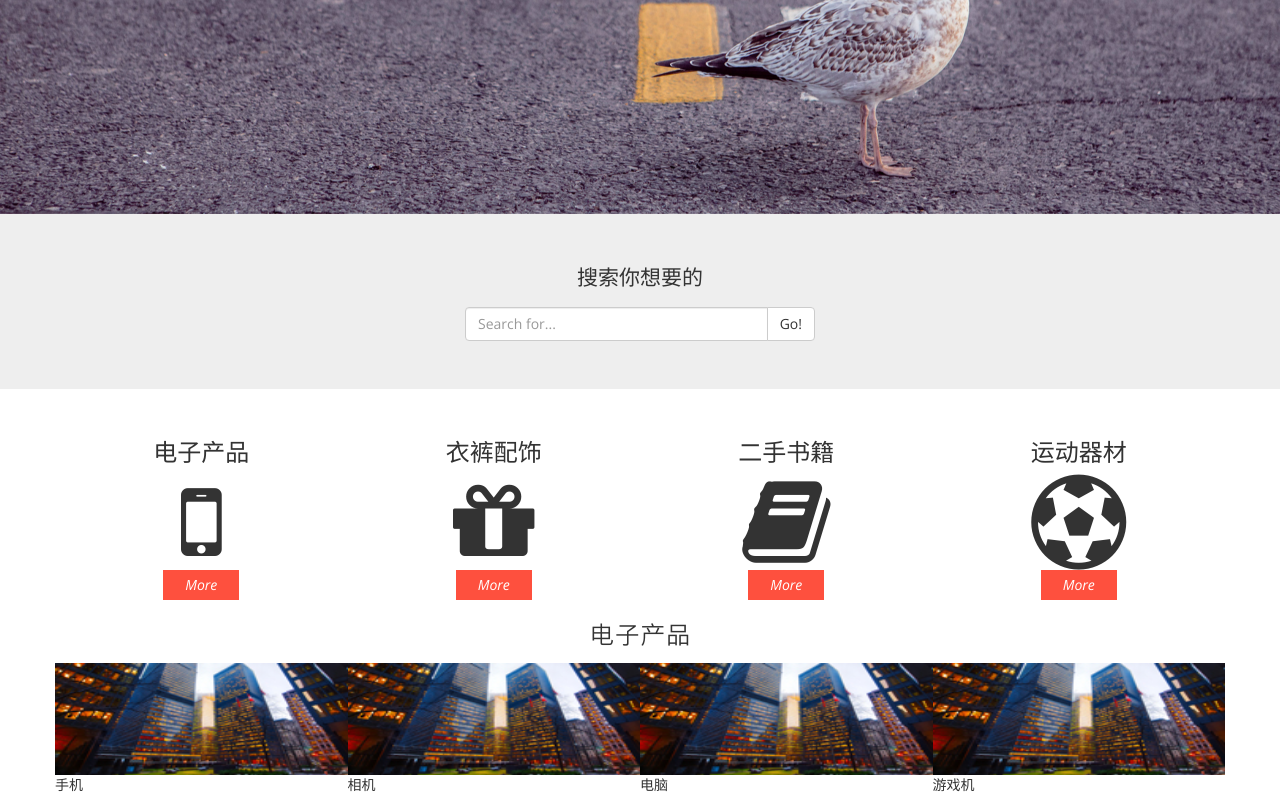
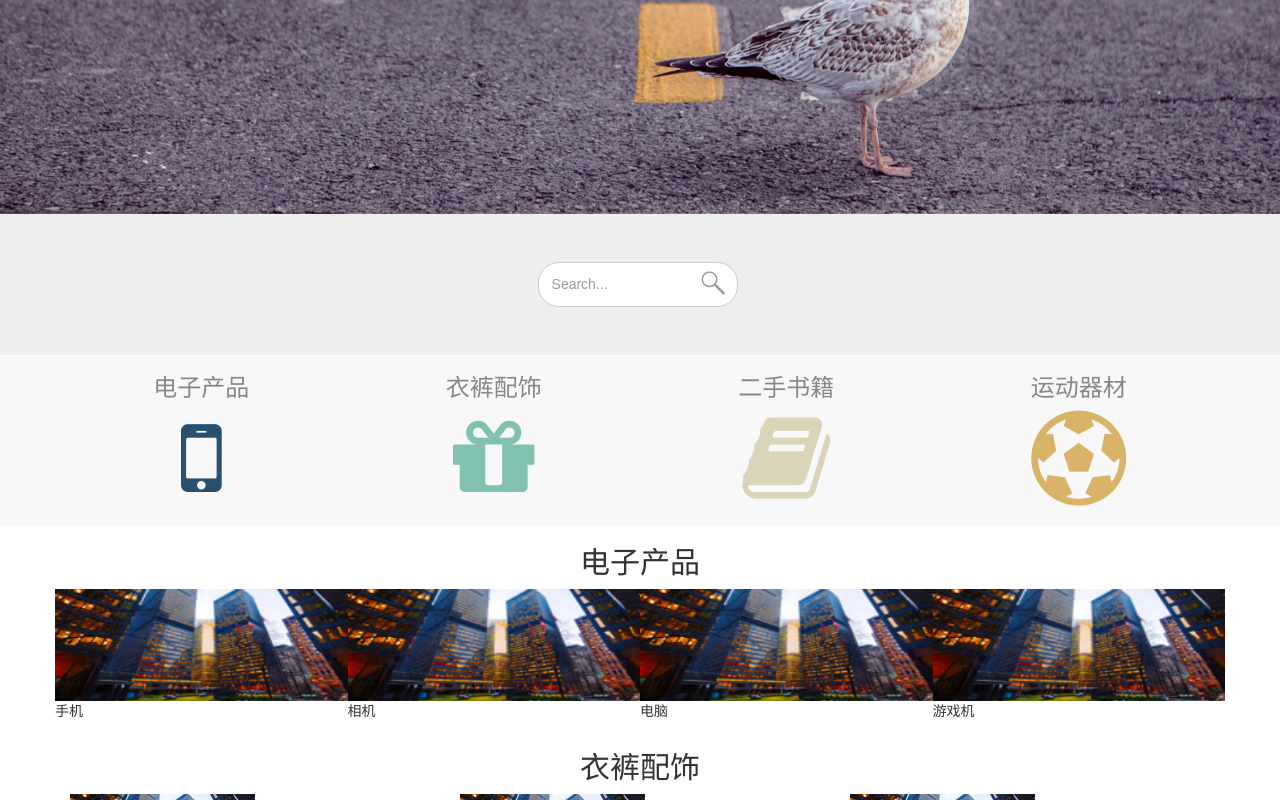
Before and after one commit to BillQiu/graduation-project, a plain HTML site: page index.html in a window 1280 px wide. Shown: the part 496-1296 px from the top of the page. Drawn offline with nearby package versions, Linux system fonts and the light colour scheme.

Commit message:
搜索框添加效果

```diff
--- a/css/main.css
+++ b/css/main.css
@@ -1,21 +1,27 @@
-body {font-family: "Open Sans", sans-serif;}
+body {font-family: arial, "Open Sans", sans-serif;}
 
-/*web font*/
-@font-face {
-	font-family: "pinghei-light";
-	src:url("../font/PingHei-light.woff");
+/*icon font*/
 
-}
 /*page-header*/
 .page-header {
 	border-bottom: none;
 	margin: 0;
 	background: #eee;
-	padding-bottom: 40px
+	padding-bottom: 40px;
 }
 
-h1 {display: inline-block; font-weight: 700; color: #5c5c5c; font-family: "Lobster";}
-h2 {text-align: center; font-family: "pinghei-light"}
+
+h1 {
+	display: inline-block;
+	font-weight: 700;
+	color: #5c5c5c;
+	font-family: "Lobster";
+}
+
+h2 {
+	text-align: center;
+	font-weight: 400;
+}
 
 #logo {
 	position: absolute;
@@ -80,12 +86,75 @@ h2 {text-align: center; font-family: "pinghei-light"}
 	text-align: center;
 }
 
+.search-container p {
+	letter-spacing: 20px;
+	font-size: 30px;
+}
+
+@keyframes inputShadow {
+	0% {
+		box-shadow: none;
+	}
+
+	100% {
+		box-shadow: 0 0 50px #ccc;
+	}
+}
+input[type=text] {
+	border: 1px solid #ccc;
+	outline: medium;
+	height: 45px;
+	width: 200px;
+	border-radius: 21px;
+	padding-left: 13px;
+	color: #9d9d9d;
+}
+
+input[type=text]:focus {
+	animation: inputShadow .5s ease forwards;
+}
+
+input[type=submit] {
+	background: url(../images/search.png) no-repeat;
+	border:none;
+	outline: medium;
+	text-indent: -9999px;
+	width: 41px;
+	height: 26px;
+	margin-left: -40px;
+	opacity: .4;
+}
+
+.search-container i {
+	position: absolute;
+}
+
+.search-container .jumbotron {
+	margin-bottom: 0;
+}
+
 /*type*/
+.type-container {
+	background: #f8f8f8;
+	padding-bottom: 20px;
+}
+
+.type-container h3 {
+	font-weight: 400;
+	color: #888;
+}
+
 .type-container i {
 	font-size: 95px;
 	display: block;
+	cursor: pointer;
+	-webkit-transition: all .5s ease-in .05s;
+	transition: all .5s ease-in .05s;
 }
-
+.type-container i:hover {
+	-webkit-transform: scale(1.4) ;
+	transform: scale(1.4) ;
+}
 .type-container a {
 	display: inline-block;
 	padding: 5px 22px;
@@ -98,6 +167,23 @@ h2 {text-align: center; font-family: "pinghei-light"}
 .type-container .col-sm-3 {
 	text-align: center;
 }
+
+.type-container .col-sm-3:nth-child(1) i {
+	color: #285171;
+}
+
+.type-container .col-sm-3:nth-child(2) i {
+	color: #82C0AF;
+}
+
+.type-container .col-sm-3:nth-child(3) i {
+	color: #DAD4B9;
+}
+
+.type-container .col-sm-3:nth-child(4) i {
+	color: #D8B368;
+}
+
 
 /*digital*/
 .digital-container .col-sm-3 {
@@ -131,17 +217,3 @@ h2 {text-align: center; font-family: "pinghei-light"}
 	width: 67%;
 	height: 32%;
 }
-
-
-
-
-
-
-
-
-
-
-
-.dib {
-	display: inline-block;
-}
--- a/css/media-queries.css
+++ b/css/media-queries.css
@@ -0,0 +1,5 @@
+@media (max-width: 767px) {
+	.slider-container {display: none;}
+	#logo {display: none;}
+	.search-container input {height: 35px;}
+}
--- a/index.html
+++ b/index.html
@@ -5,6 +5,7 @@
         <meta http-equiv="X-UA-Compatible" content="IE=edge">
         <meta name="viewport" content="width=device-width, initial-scale=1">
         <title>大白兔</title>
+        <link rel="shortcut icon" href="icon/icon.ico">
         <!-- font -->
         <link rel="stylesheet" href="http://fonts.googleapis.com/css?family=Open+Sans:400italic,400">
         <link rel="stylesheet" href="http://fonts.googleapis.com/css?family=Lobster">
@@ -13,6 +14,7 @@
         <link href="font-awesome/css/font-awesome.min.css" rel="stylesheet">
         <link  href="flexslider/flexslider.css" rel="stylesheet">
         <link href="css/main.css" rel="stylesheet">
+        <link href="css/media-queries.css"rel="stylesheet">
         <!--[if lt IE 9]>
           <script src="//cdn.bootcss.com/html5shiv/3.7.2/html5shiv.min.js"></script>
           <script src="//cdn.bootcss.com/respond.js/1.4.2/respond.min.js"></script>
@@ -52,15 +54,12 @@
         <div class="search-container">
             <div class="jumbotron">
                 <div class="container">
-                    <p>搜索你想要的</p>
-                    <div class="col-sm-4 col-sm-offset-4">
-                        <div class="input-group">
-                            <input type="text" class="form-control" placeholder="Search for...">
-                            <span class="input-group-btn">
-                                <button class="btn btn-default" type="button">Go!</button>
-                            </span>
+                    <!-- <p>在这里</p> -->
+                    <!-- <p>有你想要的</p> -->
+                        <div class="input">
+                            <input type="text" name="s"  value="Search..." onfocus="this.value = '';" onblur="if (this.value == '') {this.value = 'Search...';}">
+                            <input type="submit" class="" value="Subscribe" id="submit" name="submit">
                         </div>
-                    </div>
                 </div>
             </div>
         </div>
@@ -73,21 +72,18 @@
                         <div class="service wow fadeInUp">
                             <h3>电子产品</h3>
                             <i class="fa fa-mobile"></i>
-                            <a class="" href="##">More</a>
                         </div>
                     </div>
                     <div class="col-sm-3">
                         <div class="service wow fadeInDown">
                             <h3>衣裤配饰</h3>
                             <i class="fa fa-gift"></i>
-                            <a class="" href="##">More</a>
                         </div>
                     </div>
                     <div class="col-sm-3">
                         <div class="service wow fadeInUp">
                             <h3>二手书籍</h3>
                             <i class="fa fa-book"></i>
-                            <a class="" href="##">More</a>
                         </div>
                     </div>
                     <div class="col-sm-3">
@@ -95,7 +91,6 @@
 
                             <h3>运动器材</h3>
                             <i class="fa fa-futbol-o"></i>
-                            <a class="" href="##">More</a>
                         </div>
                     </div>
                 </div>
@@ -212,6 +207,7 @@
         <script src="js/bootstrap.min.js"></script>
         <script src="flexslider/jquery.flexslider-min.js"></script>
         <script src="js/wow.min.js"></script>
+        <script src="js/animate.js"></script>
         <script type="text/javascript">
         $(function() {
             $(".flexslider").flexslider({
--- /dev/null
+++ b/js/animate.js
@@ -0,0 +1,26 @@
+
+// 搜索框动画
+$(function() {
+	$("input[type=text]").focus(function() {
+		$(this).animate({width: 250}, 500)
+		.siblings().animate({opacity: .6,}, 500);
+	}).blur(function() {
+		$(this).animate({width: 200}, 500)
+		.siblings().animate({opacity: .4}, 500);
+	});
+});
+
+
+
+// 四大类动画
+$(function() {
+	$(".type-container i").mousemove(function() {
+		if ( !$(this).siblings().is(":animated") ) {
+			$(this).siblings().animate({opacity: 0}, 500);
+		}
+	});
+	$(".type-container i").mouseleave(function() {
+		$(this).siblings().animate({opacity: 1}, 500);
+	});
+
+})
```
Also changed, not shown: font/PingHei-light.woff (deleted), icon/icon.ico (added), images/logo.png (added), images/search.png (added), images/slider/search.png (added), 4 other files.
